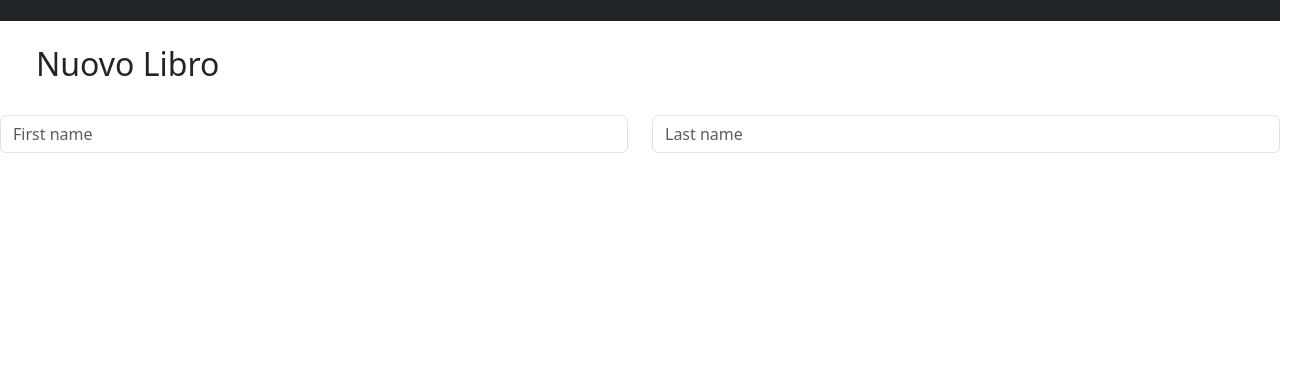
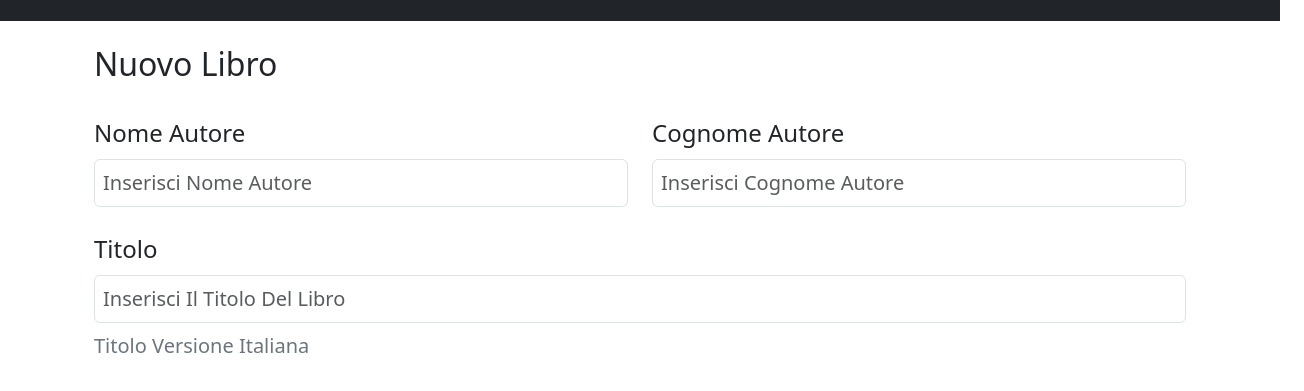
Before and after one commit to BkStyle89/html-css-bootstrap-dashboard, a plain HTML site: page addbook.html in a window 1280 px wide. Shown: the part 77-468 px from the top of the page, 1304 px wide, since content can reach past the window. Drawn offline with nearby package versions, Linux system fonts and the light colour scheme.

Commit message:
title of book

```diff
--- a/addbook.html
+++ b/addbook.html
@@ -3,7 +3,7 @@
 <head>
     <meta charset="UTF-8">
     <meta name="viewport" content="width=device-width, initial-scale=1.0">
-    <title> bookshop</title>
+    <title> NewBook</title>
     <link href="https://cdn.jsdelivr.net/npm/bootstrap@5.3.8/dist/css/bootstrap.min.css" rel="stylesheet" integrity="sha384-sRIl4kxILFvY47J16cr9ZwB07vP4J8+LH7qKQnuqkuIAvNWLzeN8tE5YBujZqJLB" crossorigin="anonymous">
     <link rel="stylesheet" href="https://cdn.jsdelivr.net/npm/bootstrap-icons@1.13.1/font/bootstrap-icons.min.css">
     <script src="https://cdn.jsdelivr.net/npm/bootstrap@5.3.8/dist/js/bootstrap.bundle.min.js" integrity="sha384-FKyoEForCGlyvwx9Hj09JcYn3nv7wiPVlz7YYwJrWVcXK/BmnVDxM+D2scQbITxI" crossorigin="anonymous"></script>
@@ -46,21 +46,34 @@
     </nav>
 </header>
 <main>
-        <div class="container-fluid m-4 ">
+    <div class="container p-4">
         <div class="row">
             <div class="col-12">
                 <h2>Nuovo Libro</h2>
             </div>
         </div>
+        <div class="row">
+            <div class="col-6 mt-4 fs-4">
+                <span> Nome Autore</span>
+                <input type="text" class="form-control text-secondary fs-5 p-2 mt-2" placeholder="Inserisci Nome Autore" aria-label="First name">
+            </div>
+            <div class="col-6 mt-4 fs-4">
+                <span> Cognome Autore</span>
+                <input type="text" class="form-control text-secondary p-2 fs-5 mt-2" placeholder="Inserisci Cognome Autore" aria-label="Last name">
+            </div>
         </div>
         <div class="row">
-  <div class="col">
-    <input type="text" class="form-control " placeholder="First name" aria-label="First name">
-  </div>
-  <div class="col">
-    <input type="text" class="form-control" placeholder="Last name" aria-label="Last name">
+            <div class="col-12 mt-4  ">
+            <span class="fs-4">Titolo</span>
+            <input type="text" class="form-control text-secondary fs-5 p-2 mt-2 mb-2" placeholder="Inserisci Il Titolo Del Libro" aria-label="Book Stile">
+            <span class="fs-5 text-secondary">Titolo Versione Italiana</span>
             </div>
         </div>
+    </div>
+    <div class="con">
+
+    </div>
 </main>
+
 </body>
 </html>
```
Lines whose indentation alone changed are shown as unchanged.
